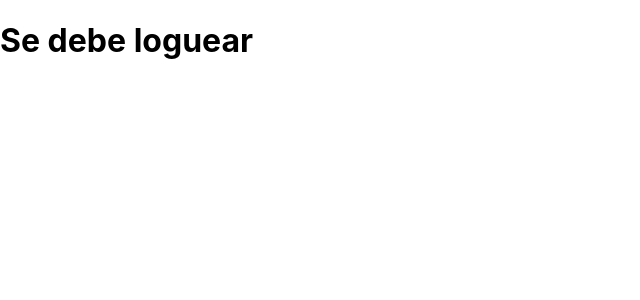
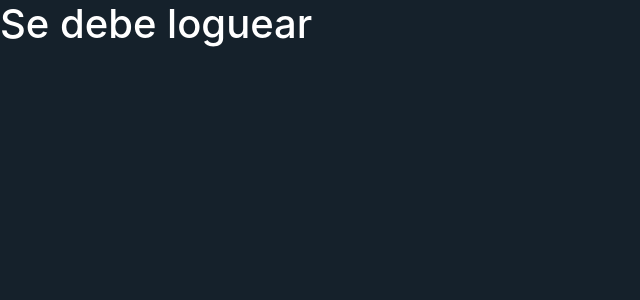
Before and after one commit to remolacho/communities-app, a React (Create React App) app: page / in a window 1280 px wide. Shown: the top 300 px of the page, without its empty margins (0-640 px from the left). Built offline with nearby package versions, Linux system fonts and the light colour scheme.

Commit message:
se esta agregando el scss

```diff
--- a/package.json
+++ b/package.json
@@ -6,9 +6,11 @@
     "@testing-library/jest-dom": "^5.17.0",
     "@testing-library/react": "^13.4.0",
     "@testing-library/user-event": "^13.5.0",
+    "bootstrap": "^5.3.1",
     "lodash": "^4.17.21",
     "node-sass": "^9.0.0",
     "react": "^18.2.0",
+    "react-bootstrap": "^2.8.0",
     "react-dom": "^18.2.0",
     "react-router-dom": "^6.14.2",
     "react-scripts": "5.0.1",
--- a/src/App.scss
+++ /dev/null
@@ -1,2 +0,0 @@
-.App {
-}
--- a/src/index.css
+++ /dev/null
@@ -1,13 +0,0 @@
-body {
-  margin: 0;
-  font-family: -apple-system, BlinkMacSystemFont, 'Segoe UI', 'Roboto', 'Oxygen',
-    'Ubuntu', 'Cantarell', 'Fira Sans', 'Droid Sans', 'Helvetica Neue',
-    sans-serif;
-  -webkit-font-smoothing: antialiased;
-  -moz-osx-font-smoothing: grayscale;
-}
-
-code {
-  font-family: source-code-pro, Menlo, Monaco, Consolas, 'Courier New',
-    monospace;
-}
--- a/src/index.js
+++ b/src/index.js
@@ -1,8 +1,10 @@
 import React from 'react';
 import ReactDOM from 'react-dom/client';
-import './index.css';
 import App from './App';
 import reportWebVitals from './reportWebVitals';
+
+import 'bootstrap/dist/css/bootstrap.min.css';
+import './index.scss';
 
 const root = ReactDOM.createRoot(document.getElementById('root'));
 root.render(
--- /dev/null
+++ b/src/index.scss
@@ -0,0 +1,74 @@
+@import "./scss/index";
+
+body {
+  margin: 0;
+  font-family: -apple-system, BlinkMacSystemFont, 'Segoe UI', 'Roboto', 'Oxygen',
+    'Ubuntu', 'Cantarell', 'Fira Sans', 'Droid Sans', 'Helvetica Neue',
+    sans-serif;
+  -webkit-font-smoothing: antialiased;
+  -moz-osx-font-smoothing: grayscale;
+  background-color: $background-grey-dark;
+  color: $font-light;
+}
+
+code {
+  font-family: source-code-pro, Menlo, Monaco, Consolas, 'Courier New',
+    monospace;
+}
+
+.btn {
+  box-shadow: none !important;
+}
+
+.btn.btn-primary {
+  background-color: $primary;
+  border-color: $primary;
+  &:hover{
+    background-color: rgba(26, 145, 218, 1);
+  }
+}
+
+.btn.btn-outline-primary {
+  border-color: $border-primary;
+  color: $primary;
+  &:hover,
+  &:active,
+  &:focus{
+    background-color: rgba(29, 261, 241, 0.1) !important;
+  }
+}
+
+input.form-control, textarea.form-control {
+  background-color: $background-dark-light !important;
+  border-radius: 0 !important;
+  border: 0 !important;
+  border-bottom: 1px solid $border-grey !important;
+  color: $font-light !important;
+
+  &:focus{
+    background-color: $background-dark-light;
+    box-shadow: none;
+    border-bottom: 1px solid $border-primary;
+  }
+}
+
+.react-datepicker-wrapper{
+  width: 100%;
+  height: 38px;
+
+  .react-datepicker__input-container{
+      height: 100%;
+
+      input{
+        background-color: $background-dark-light;
+        border-radius: 0;
+        border: 0;
+        border-bottom: 1px solid $border-grey;
+        color: $font-light !important;
+        width: 100%;
+        height: 130%;
+        padding: 0 12px;
+        font-size: 20px;
+      }
+  }
+}
--- /dev/null
+++ b/src/scss/_colors.scss
@@ -0,0 +1,21 @@
+$primary: #1da0f2;
+$primary-light: #71c9f8;
+$primary-grey: #8799a6;
+$primary-dark-light: #192734;
+$primary-dark: #15212b;
+
+$font-primary: $primary;
+$font-light: #fff;
+$font-grey: $primary-grey;
+$font-dark: #000;
+
+$border-primary: $primary;
+$border-light: #fff;
+$border-grey: #38444d;
+$border-dark: $primary-dark;
+
+$background-light: #fff;
+$background-grey-dark: $primary-dark;
+$background-dark-light: $primary-dark-light;
+
+$danger: #e0245e;
--- /dev/null
+++ b/src/scss/index.scss
@@ -0,0 +1 @@
+@import "colors";
```
Also changed, not shown: 1 other file (tests, documents, lock files or other folders).
